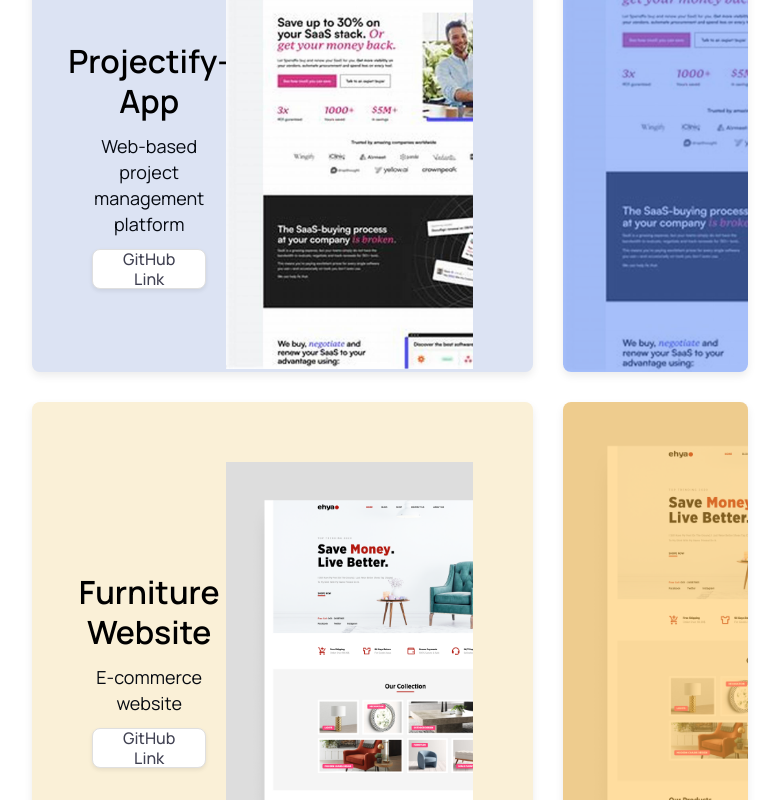
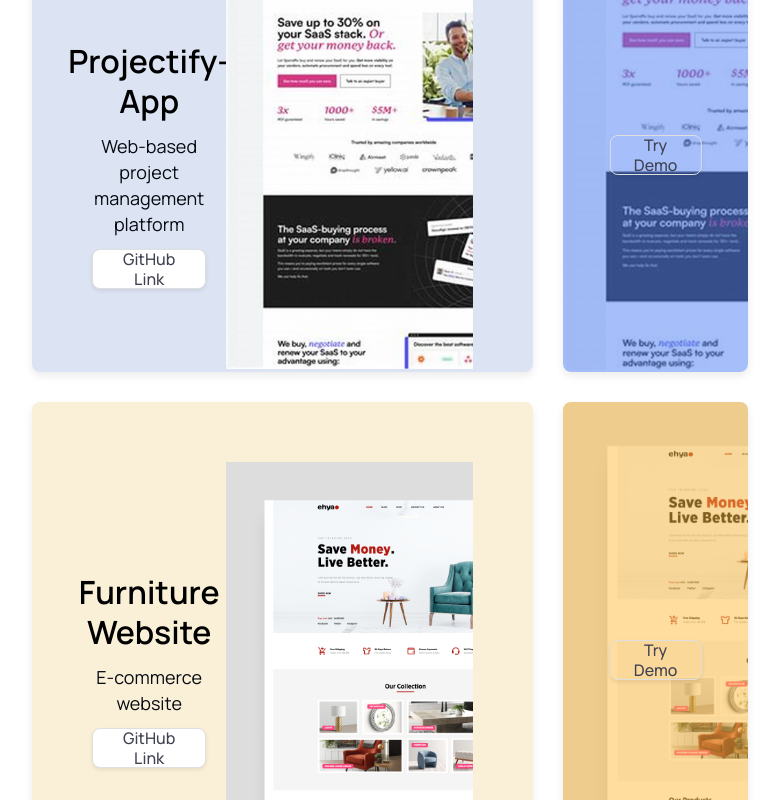
Before and after one commit to durdonadev/personal-portfolio, a React (Create React App) app: page / in a window 1280 px wide. Shown: the part 3700-4500 px from the top of the page, without its empty margins (250-1029 px from the left). Built offline with nearby package versions, Linux system fonts and the light colour scheme.

Commit message:
Add buttons projects

```diff
--- a/src/pages/home/sections/projects/ProjectCard/ProjectCard.tsx
+++ b/src/pages/home/sections/projects/ProjectCard/ProjectCard.tsx
@@ -110,6 +110,20 @@ const ProjectImageWrapper = styled.div`
     }
 `;
 
+const StyledButton = styled(Button)`
+    position: absolute;
+    top: 50%;
+    left: 50%;
+    transform: translateX(-50%);
+    z-index: 2;
+    background-color: transparent !important;
+
+    &:hover {
+        background-color: var(--jaguar-900) !important;
+        color: white !important;
+    }
+`;
+
 const ProjectCard = ({ project }: ProjectCardProps) => {
     return (
         <ProjectCardBase>
@@ -137,6 +151,14 @@ const ProjectCard = ({ project }: ProjectCardProps) => {
 
             <ProjectCardRight name={project.name}>
                 <img src={project.image} alt="" />
+                <StyledButton
+                    size="md"
+                    variant="outlined"
+                    color="secondary"
+                    shape="rounded"
+                >
+                    Try Demo
+                </StyledButton>
             </ProjectCardRight>
         </ProjectCardBase>
     );
```
